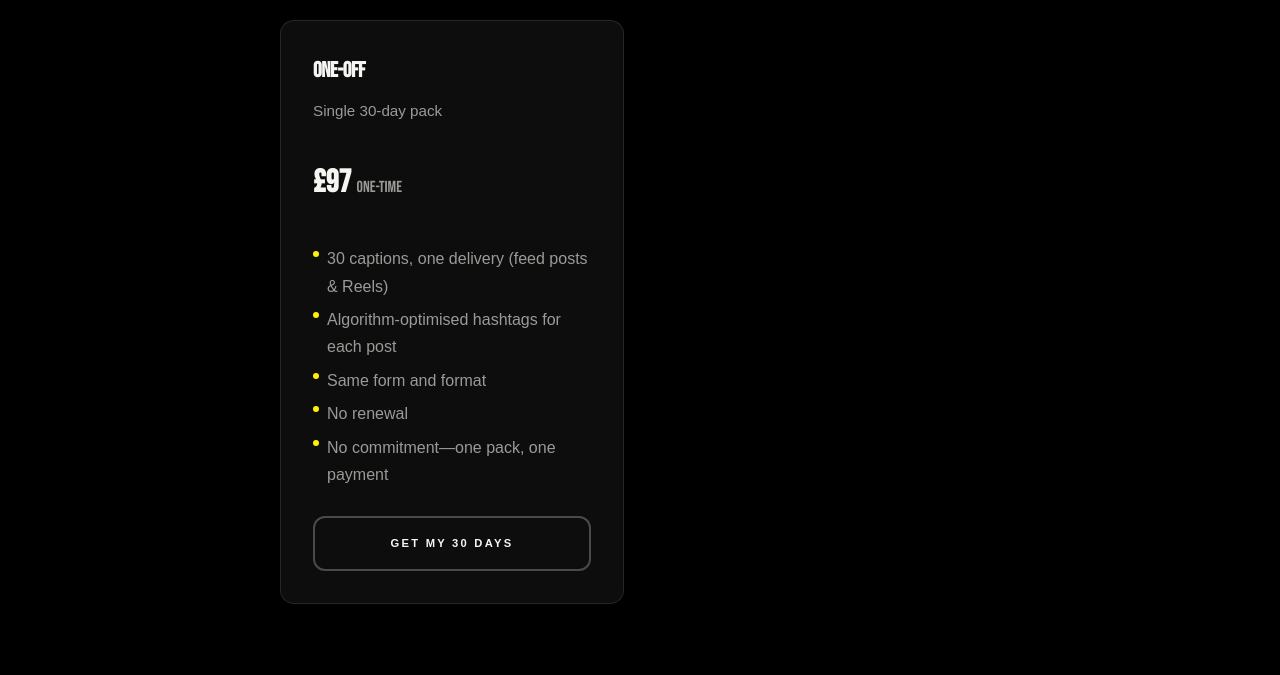
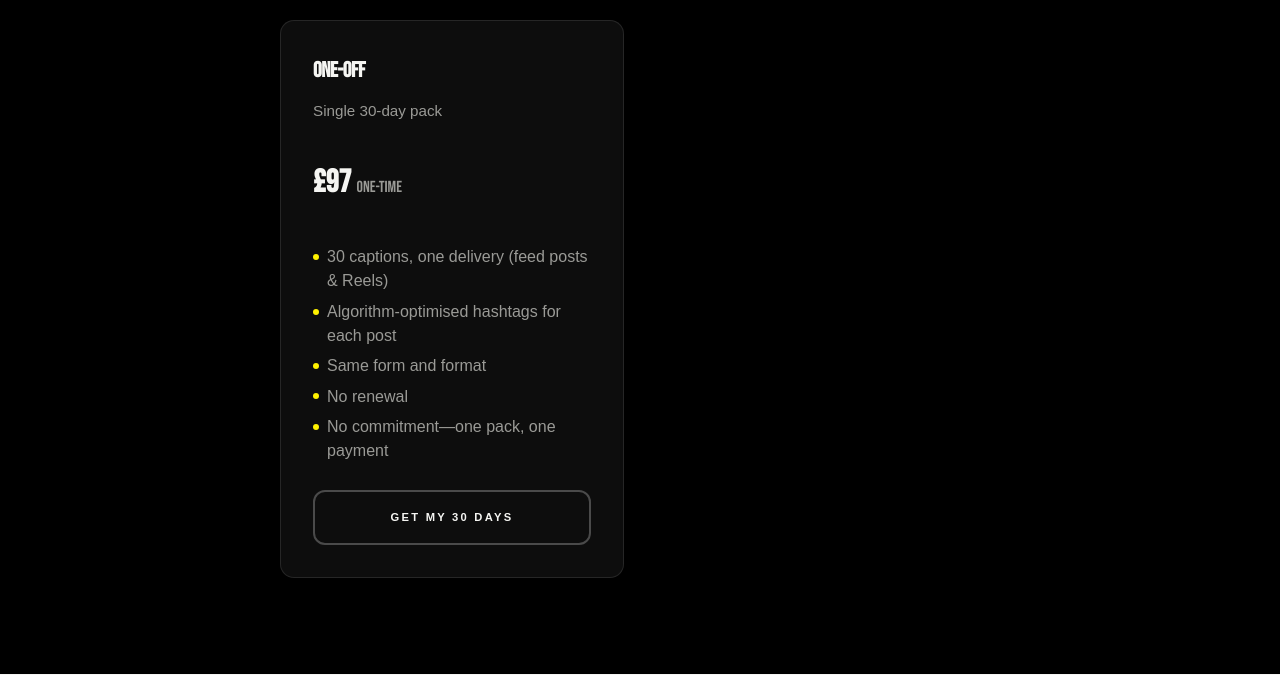
Before and after one commit to lumo22company/Lumo22, a Flask app: page /captions in a window 1280 px wide. Shown: the part 4391-5066 px from the top of the page. Run offline with Flask 3, Linux system fonts and the light colour scheme; some web fonts are replaced.

Commit message:
Captions bullets: centre with first line (margin-top 0.56em)
Made-with: Cursor

```diff
--- a/static/css/product.css
+++ b/static/css/product.css
@@ -1319,13 +1319,15 @@
   padding: 0.2em 0;
   padding-left: 0;
   min-height: auto;
+  line-height: 1.5;
 }
 .product-page-captions .lumo-pricing-card .lumo-offer-includes li::before {
   content: '';
   flex-shrink: 0;
   width: 6px;
   height: 6px;
-  margin-top: 0.35em;
+  /* Center 6px bullet in first line: (line-height - 0.375em) / 2 ≈ 0.56em */
+  margin-top: 0.56em;
   background: var(--lum-gold);
   border-radius: 50%;
 }
```
